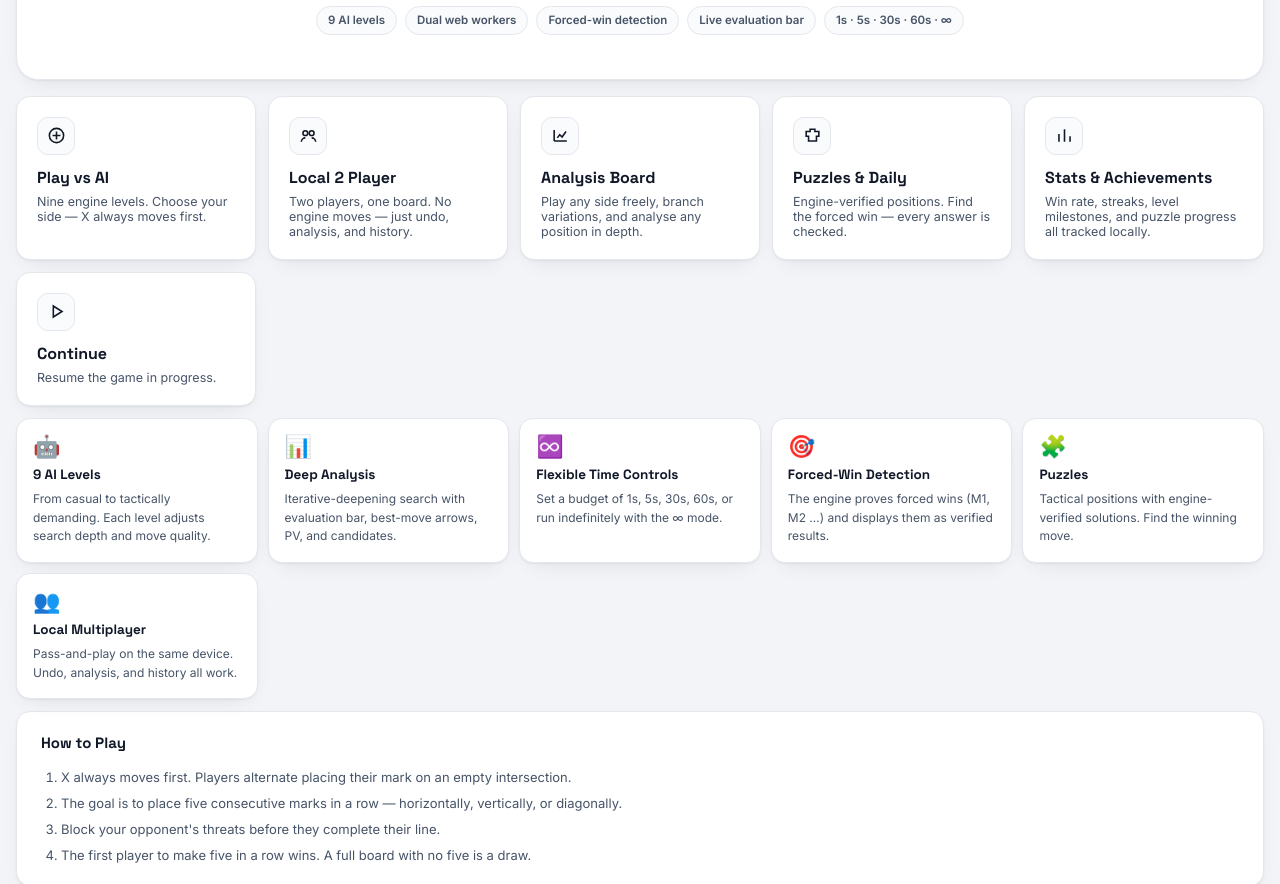
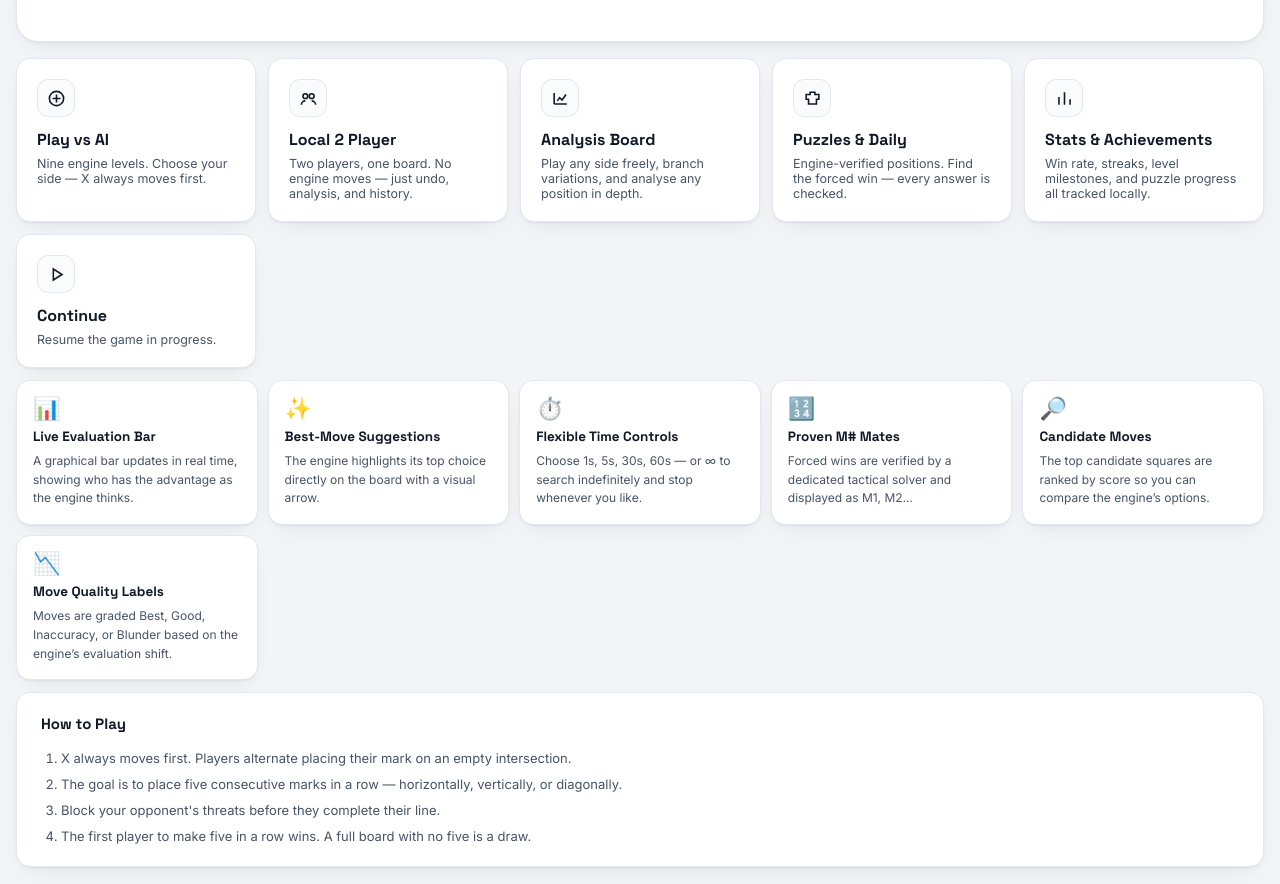
Before and after one commit to TLongzuize/xo5-game, a plain HTML site: page index.html in a window 1280 px wide. Shown: the part 323-1207 px from the top of the page. Drawn offline with Linux system fonts and the light colour scheme.

Commit message:
ui: merge dev notice into dismissible errBar, fix feature cards
- Remove separate devBanner (was not dismissible, caused visual noise)
- errBar now shown by default with dev notice text on every page load
  (session-dismissible via Dismiss button, no localStorage)
- Runtime errors continue to use the same errBar (showError replaces text)
- Feature highlight cards now cover engine/analysis features only:
  Live Evaluation Bar, Best-Move Suggestions, Flexible Time Controls,
  Proven M# Mates, Candidate Moves, Move Quality Labels
  (previously duplicated mode cards: AI, 2P, Analysis, Puzzles, Stats)

Tests: 30/30 SMOKE PASS

```diff
--- a/index.html
+++ b/index.html
@@ -375,12 +375,11 @@
     </div>
   </header>
 
-  <!-- Development notice — shown every page load, no dismiss button, no persistent state -->
-  <div class="devbanner" id="devBanner" role="status" aria-live="polite">
-    🚧 This website is under active development. Some features may be incomplete or subject to change.
+  <!-- Session-dismissible development notice: visible every page load, no localStorage -->
+  <div id="errBar" class="errbar">
+    <span id="errText">🚧 This website is under active development. Some features may be incomplete or subject to change.</span>
+    <button class="btn sm" id="errClose" aria-label="Dismiss notice">Dismiss</button>
   </div>
-
-  <div id="errBar" class="errbar" hidden><span id="errText"></span><button class="btn sm" id="errClose">Dismiss</button></div>
 
   <!-- ===================== HOME ===================== -->
   <section class="view" id="viewHome" aria-label="Home">
@@ -427,37 +426,37 @@
       </button>
     </div>
 
-    <!-- Feature highlights -->
+    <!-- Engine & analysis feature highlights (distinct from mode cards above) -->
     <div class="feat-grid">
       <div class="feat-card">
-        <div class="fc-icon">🤖</div>
-        <h4>9 AI Levels</h4>
-        <p>From casual to tactically demanding. Each level adjusts search depth and move quality.</p>
+        <div class="fc-icon">📊</div>
+        <h4>Live Evaluation Bar</h4>
+        <p>A graphical bar updates in real time, showing who has the advantage as the engine thinks.</p>
       </div>
       <div class="feat-card">
-        <div class="fc-icon">📊</div>
-        <h4>Deep Analysis</h4>
-        <p>Iterative-deepening search with evaluation bar, best-move arrows, PV, and candidates.</p>
+        <div class="fc-icon">✨</div>
+        <h4>Best-Move Suggestions</h4>
+        <p>The engine highlights its top choice directly on the board with a visual arrow.</p>
       </div>
       <div class="feat-card">
-        <div class="fc-icon">♾️</div>
+        <div class="fc-icon">⏱️</div>
         <h4>Flexible Time Controls</h4>
-        <p>Set a budget of 1s, 5s, 30s, 60s, or run indefinitely with the ∞ mode.</p>
+        <p>Choose 1s, 5s, 30s, 60s — or ∞ to search indefinitely and stop whenever you like.</p>
       </div>
       <div class="feat-card">
-        <div class="fc-icon">🎯</div>
-        <h4>Forced-Win Detection</h4>
-        <p>The engine proves forced wins (M1, M2 …) and displays them as verified results.</p>
+        <div class="fc-icon">🔢</div>
+        <h4>Proven M# Mates</h4>
+        <p>Forced wins are verified by a dedicated tactical solver and displayed as M1, M2…</p>
       </div>
       <div class="feat-card">
-        <div class="fc-icon">🧩</div>
-        <h4>Puzzles</h4>
-        <p>Tactical positions with engine-verified solutions. Find the winning move.</p>
+        <div class="fc-icon">🔎</div>
+        <h4>Candidate Moves</h4>
+        <p>The top candidate squares are ranked by score so you can compare the engine’s options.</p>
       </div>
       <div class="feat-card">
-        <div class="fc-icon">👥</div>
-        <h4>Local Multiplayer</h4>
-        <p>Pass-and-play on the same device. Undo, analysis, and history all work.</p>
+        <div class="fc-icon">📉</div>
+        <h4>Move Quality Labels</h4>
+        <p>Moves are graded Best, Good, Inaccuracy, or Blunder based on the engine’s evaluation shift.</p>
       </div>
     </div>
 
```
Also changed, not shown: shell3.html (+22 -23 lines).
